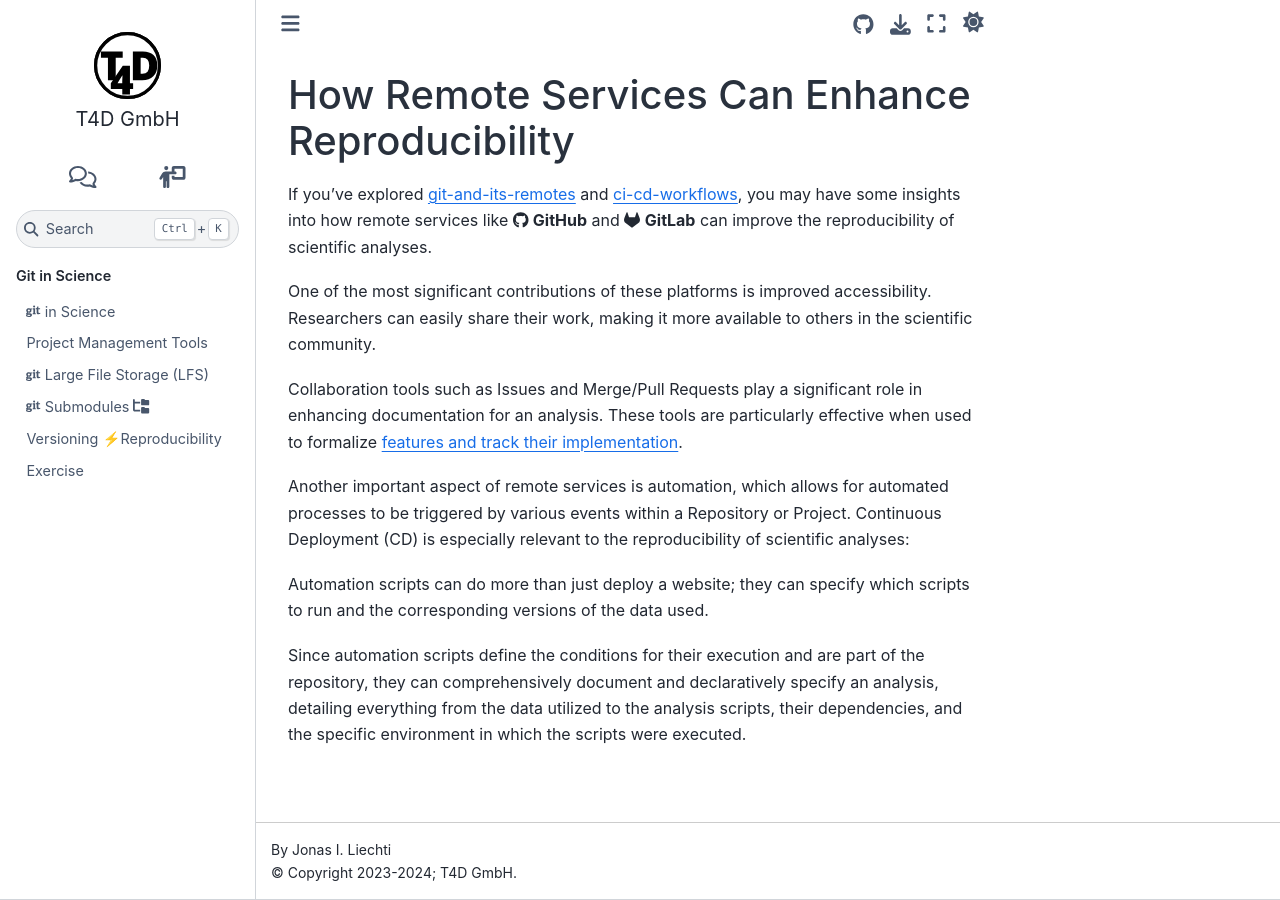
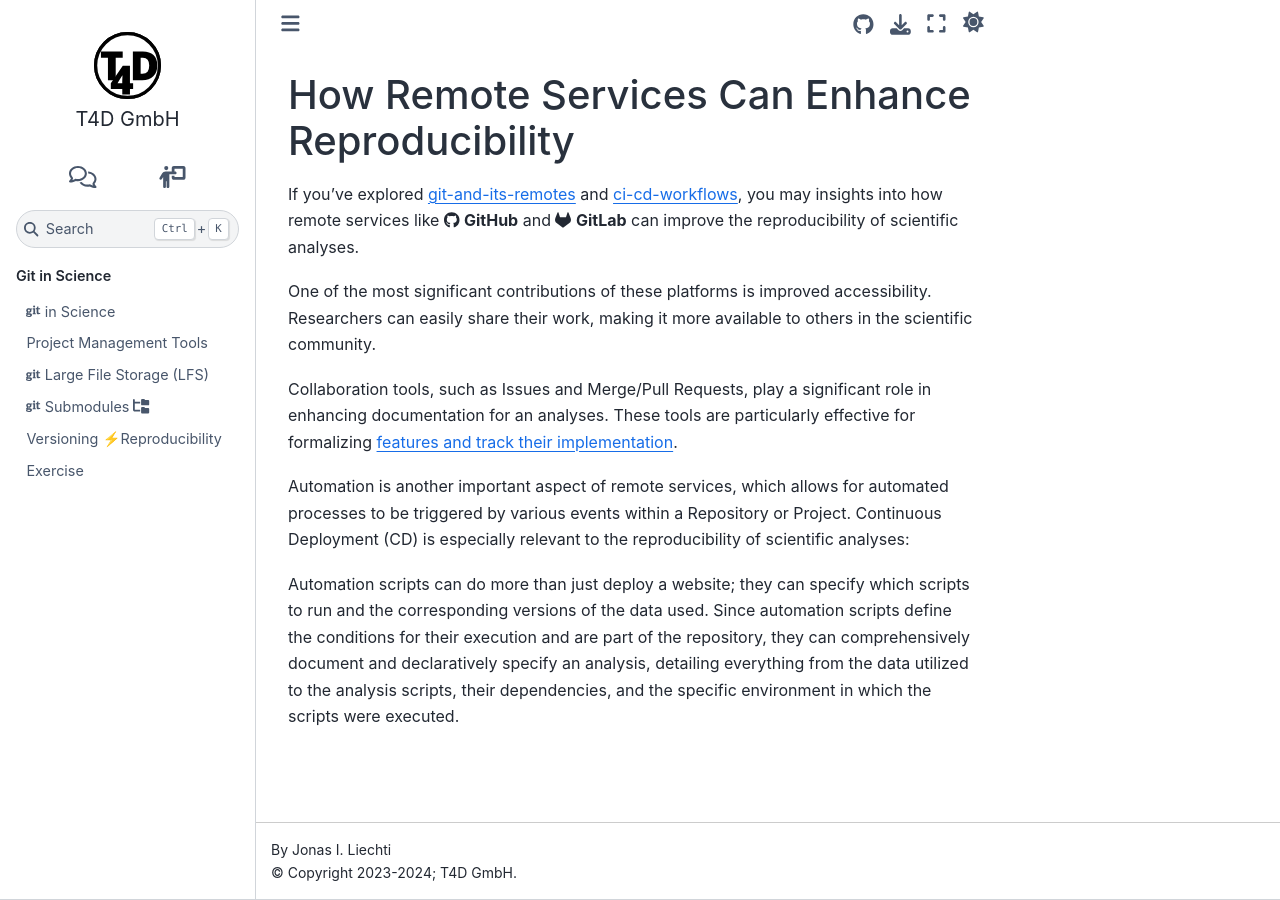
Before and after one commit to t4d-gmbh/git-and-science, a Sphinx documentation site: the page built from source/content/versioning_vs_reproducibility/remote_services_help.md, in a window 1280 px wide. Built offline with Sphinx 7.4.7 and the Sphinx Book theme 1.1.4, drawn with Linux system fonts in a browser that asks for light colours; the version number could not be read and is left out.

Commit message:
Update remote_services_help.md
Minor text revisions

```diff
--- a/source/content/versioning_vs_reproducibility/remote_services_help.md
+++ b/source/content/versioning_vs_reproducibility/remote_services_help.md
@@ -2,35 +2,35 @@
 {% if slide %}
 :::{tip}
 :class: margin
-Checkout [git-and-its-remotes](https://t4d-gmbh.github.io/git-and-its-remotes) and [ci-cd-workflows](https://t4d-gmbh.github.io/ci-cd-workflows) to learn about benefits of remote services like <i class="fab fa-github"></i> **GitHub** and <i class="fab fa-gitlab"></i> **GitLab**.
+Checkout [git-and-its-remotes](https://t4d-gmbh.github.io/git-and-its-remotes) and [ci-cd-workflows](https://t4d-gmbh.github.io/ci-cd-workflows) to learn about the benefits of remote services like <i class="fab fa-github"></i> **GitHub** and <i class="fab fa-gitlab"></i> **GitLab**.
 :::
 - **Improved Accessibility**:
   - Remote services enhance accessibility, allowing researchers to easily share their work with the scientific community.
 
 - **Collaboration Tools**:
   - Features like Issues and Merge/Pull Requests significantly improve documentation.
-  - Effective for formalizing [features and tracking their implementation](https://t4d-gmbh.github.io/git-and-its-remotes/content/project_management/index.html#feature-branch-approach-reloaded).
+  - These tools are effective for formalizing [features and tracking their implementation](https://t4d-gmbh.github.io/git-and-its-remotes/content/project_management/index.html#feature-branch-approach-reloaded).
 
 - **Automation**:
   - Enables automated processes triggered by various events within a Repository or Project.
   - Continuous Deployment (CD) is crucial for reproducibility in scientific analyses.
 
 - **Automation Scripts**:
-  - Can declare the environment which script runs and the corresponding data versions used.
+  - Can declare the environment in which the analysis runs and the corresponding data versions used.
   - Provide comprehensive documentation of analyses, including data, scripts, dependencies, and execution environments.
+
 {% else %}
-If you've explored [git-and-its-remotes](https://t4d-gmbh.github.io/git-and-its-remotes) and [ci-cd-workflows](https://t4d-gmbh.github.io/ci-cd-workflows), you may have some insights into how remote services like <i class="fab fa-github"></i> **GitHub** and <i class="fab fa-gitlab"></i> **GitLab** can improve the reproducibility of scientific analyses.
+
+If you've explored [git-and-its-remotes](https://t4d-gmbh.github.io/git-and-its-remotes) and [ci-cd-workflows](https://t4d-gmbh.github.io/ci-cd-workflows), you may insights into how remote services like <i class="fab fa-github"></i> **GitHub** and <i class="fab fa-gitlab"></i> **GitLab** can improve the reproducibility of scientific analyses.
 
 One of the most significant contributions of these platforms is improved accessibility.
 Researchers can easily share their work, making it more available to others in the scientific community.
 
-Collaboration tools such as Issues and Merge/Pull Requests play a significant role in enhancing documentation for an analysis.
-These tools are particularly effective when used to formalize [features and track their implementation](https://t4d-gmbh.github.io/git-and-its-remotes/content/project_management/index.html#feature-branch-approach-reloaded).
+Collaboration tools, such as Issues and Merge/Pull Requests, play a significant role in enhancing documentation for an analyses.
+These tools are particularly effective for formalizing [features and track their implementation](https://t4d-gmbh.github.io/git-and-its-remotes/content/project_management/index.html#feature-branch-approach-reloaded).
 
-Another important aspect of remote services is automation, which allows for automated processes to be triggered by various events within a Repository or Project.
+Automation is another important aspect of remote services, which allows for automated processes to be triggered by various events within a Repository or Project.
 Continuous Deployment (CD) is especially relevant to the reproducibility of scientific analyses:
 
-Automation scripts can do more than just deploy a website; they can specify which scripts to run and the corresponding versions of the data used.
-
-Since automation scripts define the conditions for their execution and are part of the repository, they can comprehensively document and declaratively specify an analysis, detailing everything from the data utilized to the analysis scripts, their dependencies, and the specific environment in which the scripts were executed.
+Automation scripts can do more than just deploy a website; they can specify which scripts to run and the corresponding versions of the data used. Since automation scripts define the conditions for their execution and are part of the repository, they can comprehensively document and declaratively specify an analysis, detailing everything from the data utilized to the analysis scripts, their dependencies, and the specific environment in which the scripts were executed.
 {% endif %}
```
